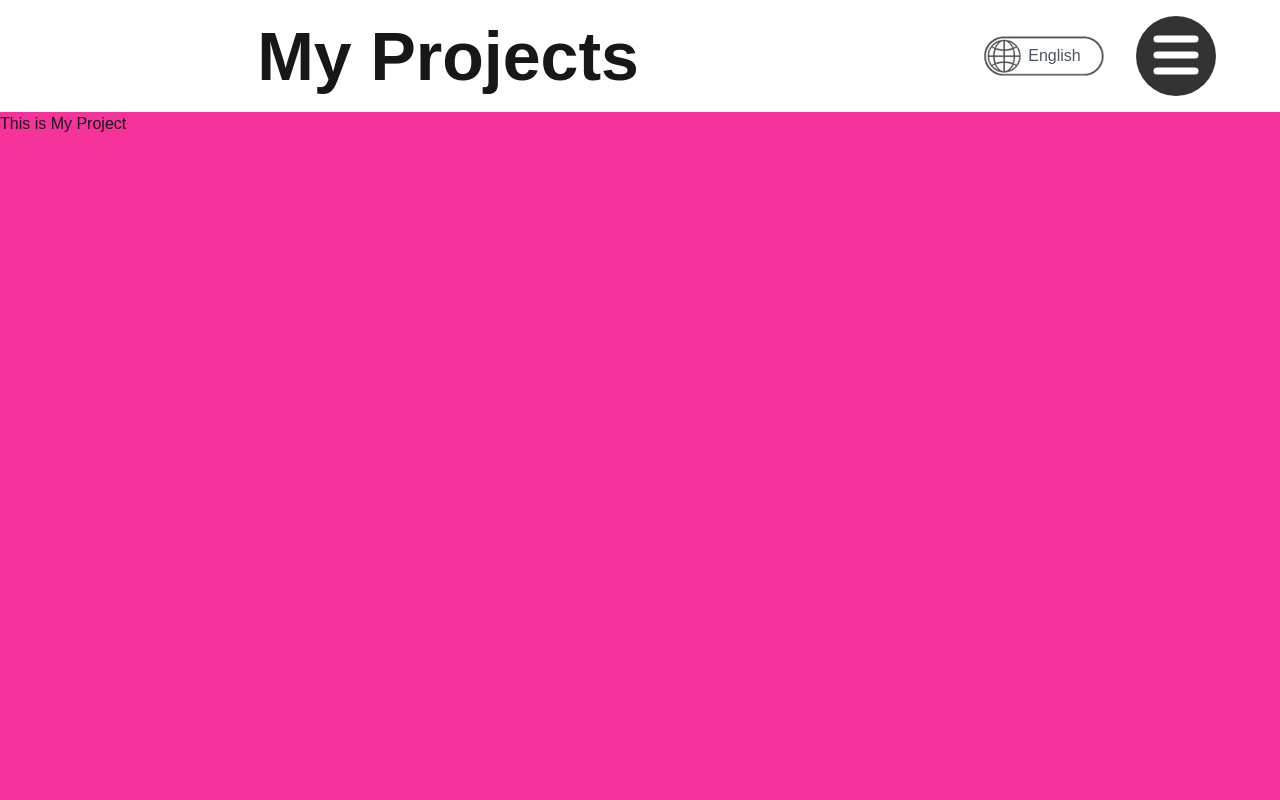
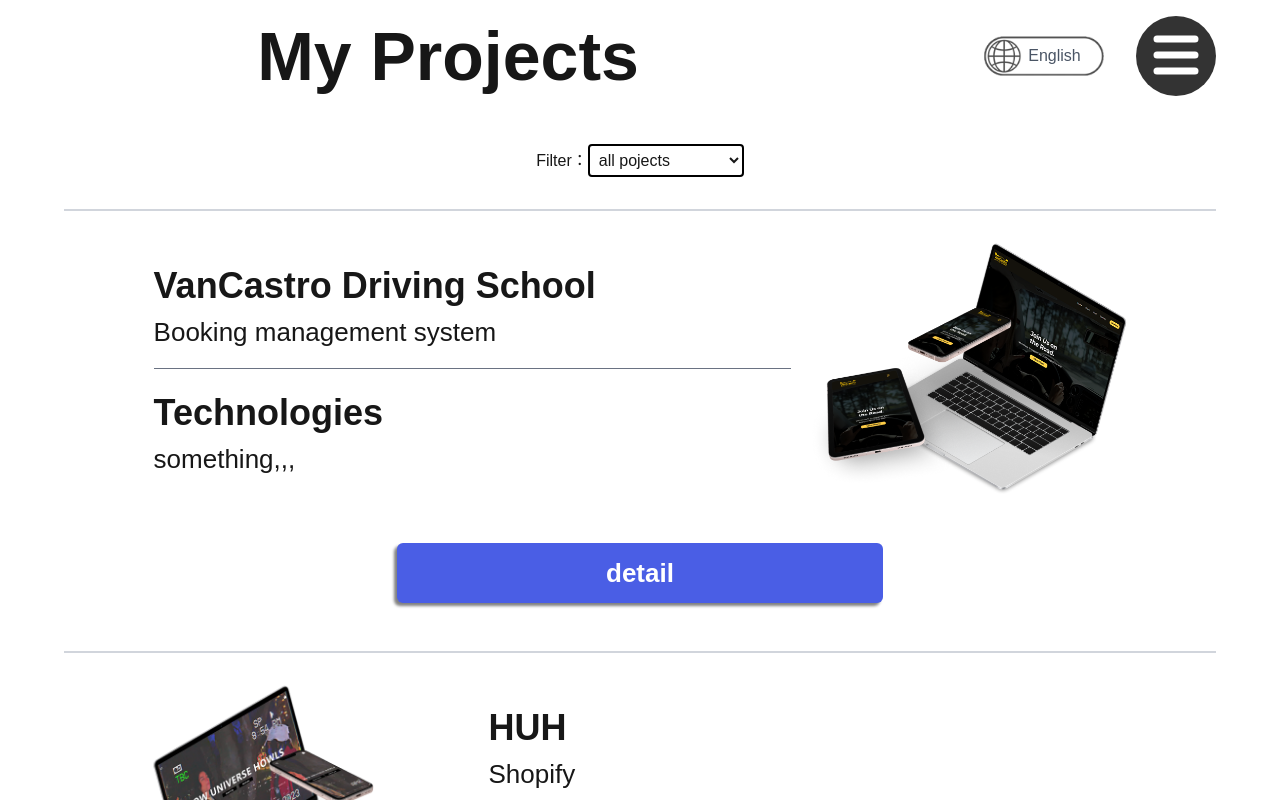
Before and after one commit to Sho8000/Portfolio-Ver4, a Next.js app: page /myprojects in a window 1280 px wide. Shown: the top 800 px of the page. Built offline with nearby package versions, Linux system fonts and the light colour scheme.

Commit message:
created project page for pc

```diff
--- a/src/app/(components)/Cards/ProjectCard.tsx
+++ b/src/app/(components)/Cards/ProjectCard.tsx
@@ -2,16 +2,18 @@ import { MainDBEntry } from "@/lib/db";
 import Styles from "./Cards.module.css"
 import Image from "next/image";
 import NormalBtn from "../Btn/NormalBtn";
+import { usePathname } from "next/navigation";
 
 interface ProjectCardProps {
   textLeft: boolean;
-  bgColor:"bg-[#f2f2ff]"|"bg-[#fdfdfd]";
+  bgColor?:"bg-[#f2f2ff]"|"bg-[#fdfdfd]";
   project:MainDBEntry["myProject"]["clientProjects"]["projects"][number]|MainDBEntry["myProject"]["personalProjects"]["projects"][number];
   container?:"none";
   btn?:true;
 }
 
 export default function ProjectCard({textLeft, bgColor,project,container,btn}:ProjectCardProps) {
+  const pathName = usePathname  ();
 
   return (
     <div className={`group w-[90%] m-auto rounded-[40px] p-[2rem] items-center
@@ -43,21 +45,21 @@ export default function ProjectCard({textLeft, bgColor,project,container,btn}:Pr
       <div className={`relative [grid-area:pic]  ${textLeft?("order-3"):("order-1")} ${Styles.ImageForPC}`}>
         <Image
           className="absolute top-[50%] left-[50%] translate-x-[-50%] translate-y-[-50%]"
-          src={project.imagePC}
+          src={pathName==="/myprojects"? project.imagePCFull : project.imagePC}
           alt="projectImage"
           width={400}
           height={400}
         />
         <Image
           className="absolute top-0 left-0 opacity-0 group-hover:opacity-100 transition-opacity duration-300"
-          src={project.imagePCHover}
+          src={pathName==="/myprojects"? project.imagePCFullHover : project.imagePCHover}
           alt="projectImage"
           width={400}
           height={400}
         />
         <div className="invisible">
           <Image
-            src={project.imagePCHover}
+            src={pathName==="/myprojects"? project.imagePCFullHover : project.imagePCHover}
             alt="projectImage"
             width={400}
             height={400}
--- a/src/app/myprojects/page.tsx
+++ b/src/app/myprojects/page.tsx
@@ -1,8 +1,59 @@
-export default function AboutMe() {
+"use client"
+import { useLangStore } from "@/store/useLangStore";
+import ProjectCard from "../(components)/Cards/ProjectCard";
+import { useState } from "react";
+
+export default function MyProject() {
+  const {data} = useLangStore();
+  const [filter, setFilter] = useState("all project")
+  const projects = data.myProject
+
+  const handleFilterChange = (event: React.ChangeEvent<HTMLSelectElement>) => {
+    setFilter(event.target.value);
+  };
+
   return (
     <>
-      <section className="bg-pink-500 w-[100%] h-[100vh]">
-        <h1>This is My Project</h1>
+      <section className="w-[100%] h-auto">
+        <div className="w-[90%] m-auto">
+          <div className="text-center mt-[2rem] mb-[2rem]">
+            <p className="inline">{projects.filter.filterTitle}：</p>
+            <select className="border-2 border-black rounded-sm p-[5px]" name="filter" id="filter" value={filter} onChange={handleFilterChange}>
+              {projects.filter.filterContents.map((item,index)=>{
+                return <option key={index} value={item}>{item}</option>
+              })}
+            </select>
+          </div>
+
+          {filter==="personal projects" ||
+            <>
+              {projects.clientProjects.projects.map((item,index)=>{
+                if(index%2===0){
+                  return <div key={`client_${index}`} className="border-t-2 border-gray-300">
+                      <ProjectCard textLeft={true} project={item} container="none" btn={true}/>
+                    </div>
+                }
+                return <div key={`client_${index}`} className="border-t-2 border-gray-300">
+                  <ProjectCard textLeft={false} project={item} container="none" btn={true}/>
+                </div>
+              })}
+            </>
+          }
+          {filter==="client projects" ||
+            <>
+            {projects.personalProjects.projects.map((item,index)=>{
+              if(index%2===1){
+                return <div key={`personal_${index}`} className="border-t-2 border-gray-300">
+                    <ProjectCard textLeft={true} project={item} container="none" btn={true}/>
+                  </div>
+              }
+              return <div key={`personal_${index}`} className="border-t-2 border-gray-300">
+                  <ProjectCard textLeft={false} project={item} container="none" btn={true}/>
+                </div>
+              })}
+            </>
+          }
+        </div>
       </section>
     </>
   );
--- a/src/lib/db.ts
+++ b/src/lib/db.ts
@@ -68,6 +68,10 @@ export interface MainDBEntry {
     }[];
   };
   myProject: {
+    filter:{
+      filterTitle:string;
+      filterContents:string[];
+    };
     clientProjects:{
       projectTypeName:string;
       projects:{
@@ -193,6 +197,10 @@ export const MainDBEng:MainDBEntry[] = [
       ]
     },
     myProject:{
+      filter:{
+        filterTitle:"Filter",
+        filterContents:["all pojects","client projects", "personal projects"],
+      },
       clientProjects:{
         projectTypeName:"Client Projects",
         projects:[
@@ -370,6 +378,10 @@ export const MainDBJpn:MainDBEntry[] = [
       ]
     },
     myProject:{
+      filter:{
+        filterTitle:"フィルター",
+        filterContents:["全ての案件","顧客案件", "個人プロジェクト"],
+      },
       clientProjects:{
         projectTypeName:"顧客案件",
         projects:[
```
